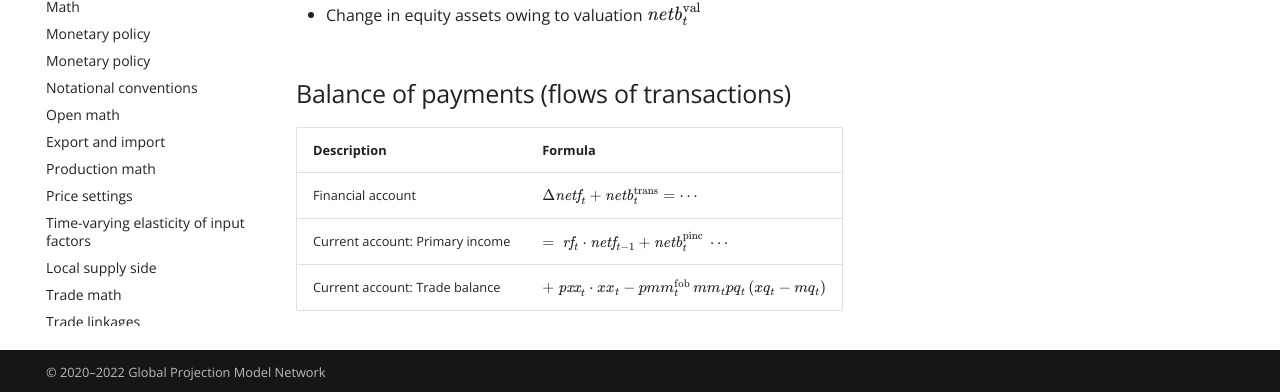
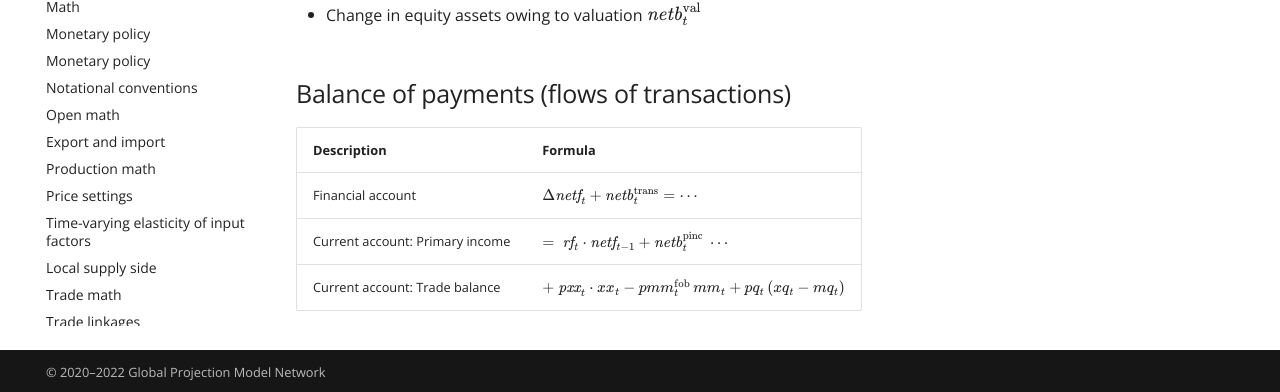
Before and after one commit to igpmn/gees, an MkDocs documentation site: the page built from docs-source/model/bopiip.md, in a window 1280 px wide and 900 px high, scrolled down 836 px. Shown: the part 505-897 px from the top of the window. Built offline with MkDocs 1.6.1 and Material for MkDocs 9.7.7, drawn with Linux system fonts in a browser that asks for light colours; comment, search, counter and statistics services are not loaded.

Commit message:
Fixed typo

```diff
--- a/docs-source/model/bopiip.md
+++ b/docs-source/model/bopiip.md
@@ -75,4 +75,4 @@ Description | Formula
 ---|---
 Financial account | $\Delta \xnetf_t + \xnetb^\xtrans_t = \cdots$
 Current account: Primary income | $=\ \xrf_t \cdot \xnetf_{t-1} + \xnetb_t^\xpinc \ \cdots$
-Current account: Trade balance | $+\ \mathit{pxx}_t \cdot xx_t - pmm_t^{\mathrm{fob}} \, mm_t pq_t \, (xq_t - mq_t)$
+Current account: Trade balance | $+\ \mathit{pxx}_t \cdot xx_t - pmm_t^{\mathrm{fob}} \, mm_t + pq_t \, (xq_t - mq_t)$
```
